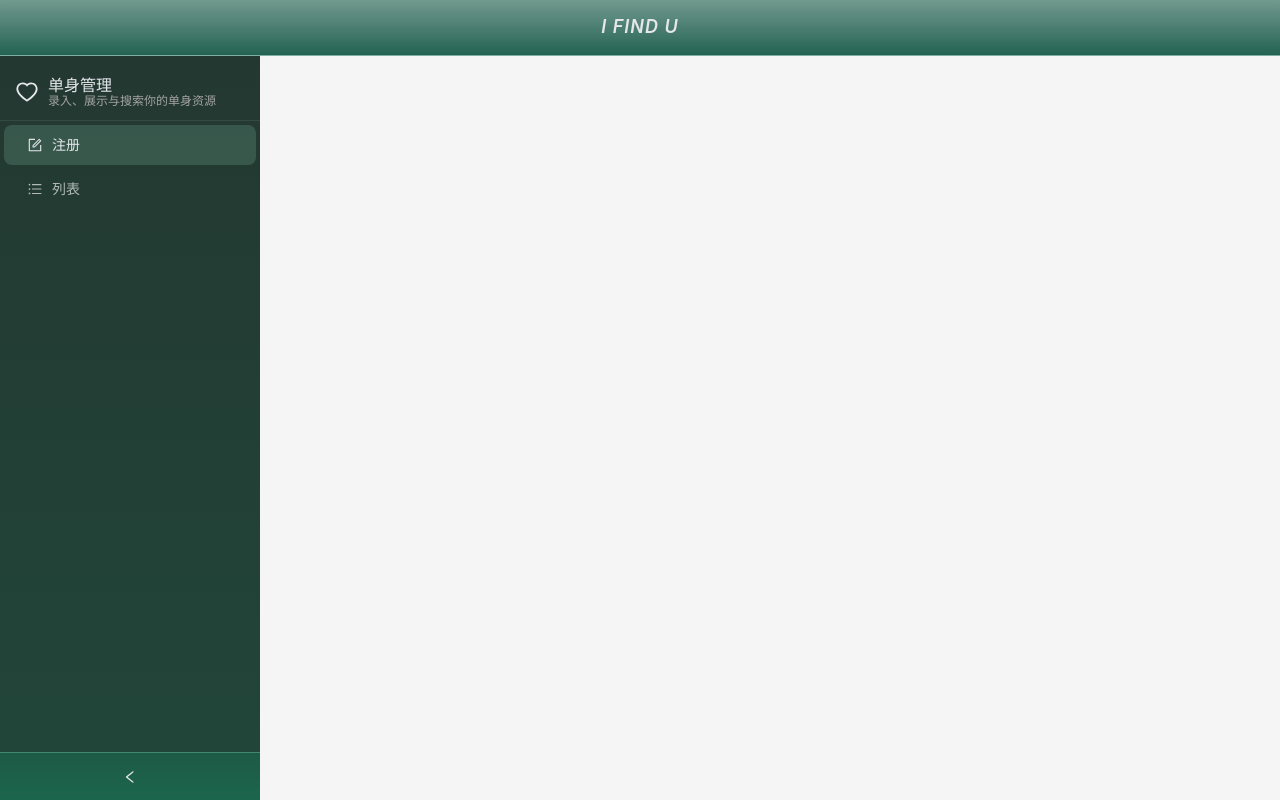
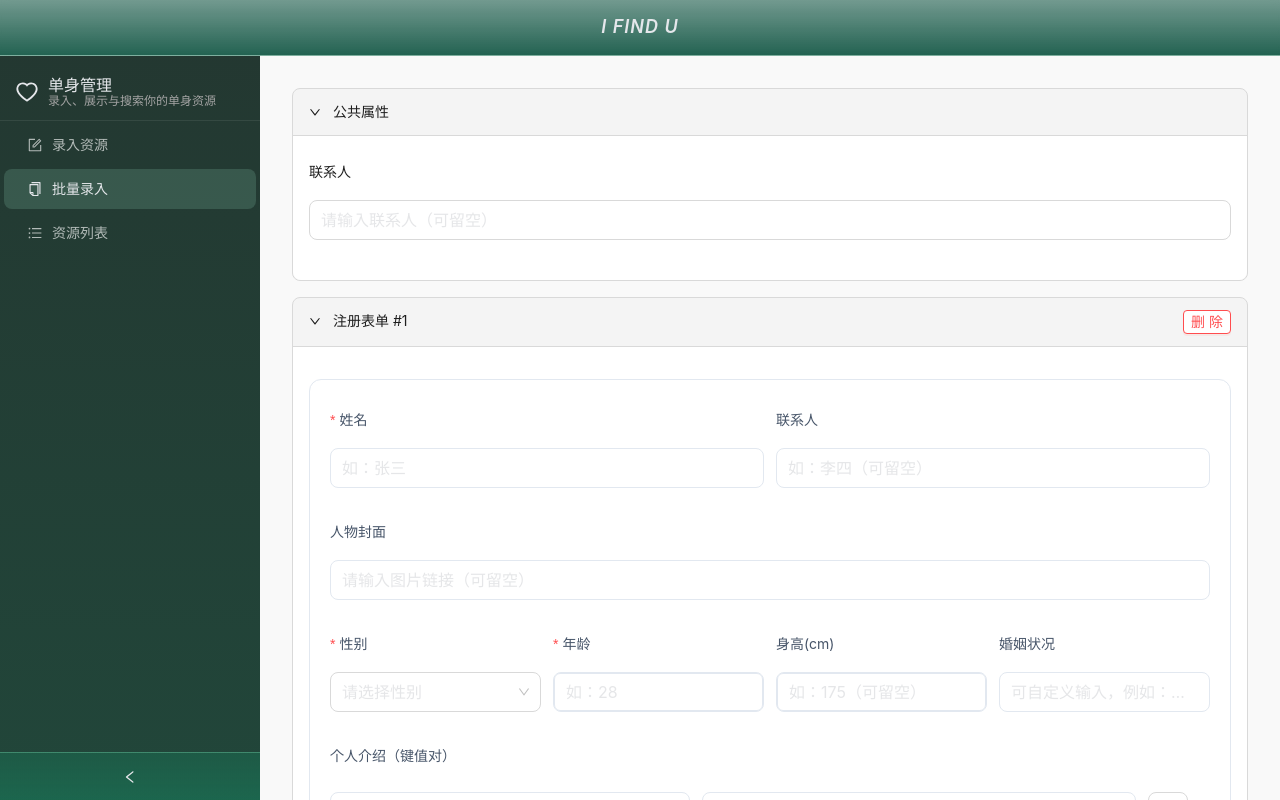
Before and after one commit to mamamiyear/if.u.clients.web, a React (Vite) app: page /batch-register in a window 1280 px wide. Built offline with nearby package versions, Linux system fonts and the light colour scheme.

Commit message:
feat: support batch register resources

```diff
--- /dev/null
+++ b/src/components/BatchRegister.tsx
@@ -0,0 +1,143 @@
+import React from 'react'
+import { Layout, Collapse, Form, Input, Button, Space, message, Spin } from 'antd'
+import type { FormInstance } from 'antd'
+import PeopleForm from './PeopleForm.tsx'
+import { createPeoplesBatch, type People } from '../apis'
+
+const { Panel } = Collapse as any
+const { Content } = Layout
+
+type FormItem = { id: string }
+
+const BatchRegister: React.FC = () => {
+  const [commonForm] = Form.useForm()
+  const [items, setItems] = React.useState<FormItem[]>([{ id: `${Date.now()}-${Math.random()}` }])
+  const instancesRef = React.useRef<Record<string, FormInstance>>({})
+  const [loading, setLoading] = React.useState(false)
+
+  const addItem = () => {
+    if (loading) return
+    setItems((arr) => [...arr, { id: `${Date.now()}-${Math.random()}` }])
+  }
+
+  const removeItem = (id: string) => {
+    if (loading) return
+    setItems((arr) => arr.filter((x) => x.id !== id))
+    delete instancesRef.current[id]
+  }
+
+  const buildPeople = (values: any, common: any): People => {
+    return {
+      name: values.name,
+      contact: values.contact || common.contact || undefined,
+      gender: values.gender,
+      age: values.age,
+      height: values.height || undefined,
+      marital_status: values.marital_status || undefined,
+      introduction: values.introduction || {},
+      match_requirement: values.match_requirement || undefined,
+      cover: values.cover || undefined,
+    }
+  }
+
+  const handleSubmit = async () => {
+    if (loading) return
+    try {
+      setLoading(true)
+      const common = await commonForm.validateFields().catch(() => ({}))
+      const ids = items.map((x) => x.id)
+      const forms = ids.map((id) => instancesRef.current[id]).filter(Boolean)
+      if (forms.length !== ids.length) {
+        setLoading(false)
+        message.error('表单未就绪')
+        return
+      }
+      const allValues: any[] = []
+      for (const f of forms) {
+        try {
+          const v = await f.validateFields()
+          allValues.push(v)
+        } catch (err: any) {
+          setLoading(false)
+          message.error('请完善全部表单后再提交')
+          return
+        }
+      }
+      const payload: People[] = allValues.map((v) => buildPeople(v, common))
+      const res = await createPeoplesBatch(payload)
+      const failedIdx: number[] = []
+      res.forEach((r, i) => {
+        if (!r || r.error_code !== 0) failedIdx.push(i)
+      })
+      const success = res.length - failedIdx.length
+      if (success > 0) message.success(`成功提交 ${success} 条`)
+      if (failedIdx.length > 0) {
+        message.error(`有 ${failedIdx.length} 条提交失败，请检查后重试`)
+        setItems((prev) => prev.filter((_, i) => failedIdx.includes(i)))
+      } else {
+        setItems([{ id: `${Date.now()}-${Math.random()}` }])
+        commonForm.resetFields()
+      }
+    } catch (e: any) {
+      message.error('提交失败')
+    } finally {
+      setLoading(false)
+    }
+  }
+
+  return (
+    <Content className="main-content">
+      <div className="content-body">
+        <Collapse defaultActiveKey={["common"]}>
+          <Panel header="公共属性" key="common">
+            <Form form={commonForm} layout="vertical" size="large">
+              <Form.Item name="contact" label="联系人">
+                <Input placeholder="请输入联系人（可留空）" />
+              </Form.Item>
+            </Form>
+          </Panel>
+        </Collapse>
+
+        <div style={{ height: 16 }} />
+
+        <Collapse defaultActiveKey={items.map((x) => x.id)}>
+          {items.map((item, idx) => (
+            <Panel
+              header={`注册表单 #${idx + 1}`}
+              key={item.id}
+              extra={
+                <Button danger size="small" onClick={() => removeItem(item.id)} disabled={loading}>
+                  删除
+                </Button>
+              }
+            >
+              <PeopleForm
+                hideSubmitButton
+                onFormReady={(f) => (instancesRef.current[item.id] = f)}
+              />
+            </Panel>
+          ))}
+        </Collapse>
+
+        <div style={{ display: 'flex', justifyContent: 'space-between', marginTop: 16 }}>
+          <Space>
+            <Button onClick={addItem} disabled={loading}>添加表单</Button>
+          </Space>
+          <Button type="primary" onClick={handleSubmit} loading={loading}>
+            {loading ? '提交中...' : '提交'}
+          </Button>
+        </div>
+
+        {loading && (
+          <div style={{ position: 'fixed', inset: 0, background: 'rgba(0,0,0,0.08)' }}>
+            <div style={{ position: 'absolute', top: '50%', left: '50%', transform: 'translate(-50%, -50%)' }}>
+              <Spin size="large" />
+            </div>
+          </div>
+        )}
+      </div>
+    </Content>
+  )
+}
+
+export default BatchRegister
--- a/src/components/LayoutWrapper.tsx
+++ b/src/components/LayoutWrapper.tsx
@@ -4,6 +4,7 @@ import { Routes, Route, useNavigate, useLocation } from 'react-router-dom';
 import SiderMenu from './SiderMenu.tsx';
 import MainContent from './MainContent.tsx';
 import ResourceList from './ResourceList.tsx';
+import BatchRegister from './BatchRegister.tsx';
 import TopBar from './TopBar.tsx';
 import '../styles/base.css';
 import '../styles/layout.css';
@@ -21,6 +22,8 @@ const LayoutWrapper: React.FC = () => {
     switch (path) {
       case '/resources':
         return 'menu1';
+      case '/batch-register':
+        return 'batch';
       case '/menu2':
         return 'menu2';
       default:
@@ -34,6 +37,9 @@ const LayoutWrapper: React.FC = () => {
     switch (key) {
       case 'home':
         navigate('/');
+        break;
+      case 'batch':
+        navigate('/batch-register');
         break;
       case 'menu1':
         navigate('/resources');
@@ -78,6 +84,10 @@ const LayoutWrapper: React.FC = () => {
               }
             />
             <Route
+              path="/batch-register"
+              element={<BatchRegister />}
+            />
+            <Route
               path="/resources"
               element={
                 <ResourceList
--- a/src/components/SiderMenu.tsx
+++ b/src/components/SiderMenu.tsx
@@ -1,6 +1,6 @@
 import React from 'react';
 import { Layout, Menu, Grid, Drawer, Button } from 'antd';
-import { HeartOutlined, FormOutlined, UnorderedListOutlined, MenuOutlined } from '@ant-design/icons';
+import { HeartOutlined, FormOutlined, UnorderedListOutlined, MenuOutlined, CopyOutlined } from '@ant-design/icons';
 import './SiderMenu.css';
 
 const { Sider } = Layout;
@@ -44,8 +44,9 @@ const SiderMenu: React.FC<Props> = ({ onNavigate, selectedKey, mobileOpen, onMob
   }, [selectedKey]);
 
   const items = [
-    { key: 'home', label: '注册', icon: <FormOutlined /> },
-    { key: 'menu1', label: '列表', icon: <UnorderedListOutlined /> },
+    { key: 'home', label: '录入资源', icon: <FormOutlined /> },
+    { key: 'batch', label: '批量录入', icon: <CopyOutlined /> },
+    { key: 'menu1', label: '资源列表', icon: <UnorderedListOutlined /> },
   ];
 
   // 移动端：使用 Drawer 覆盖主内容
```
